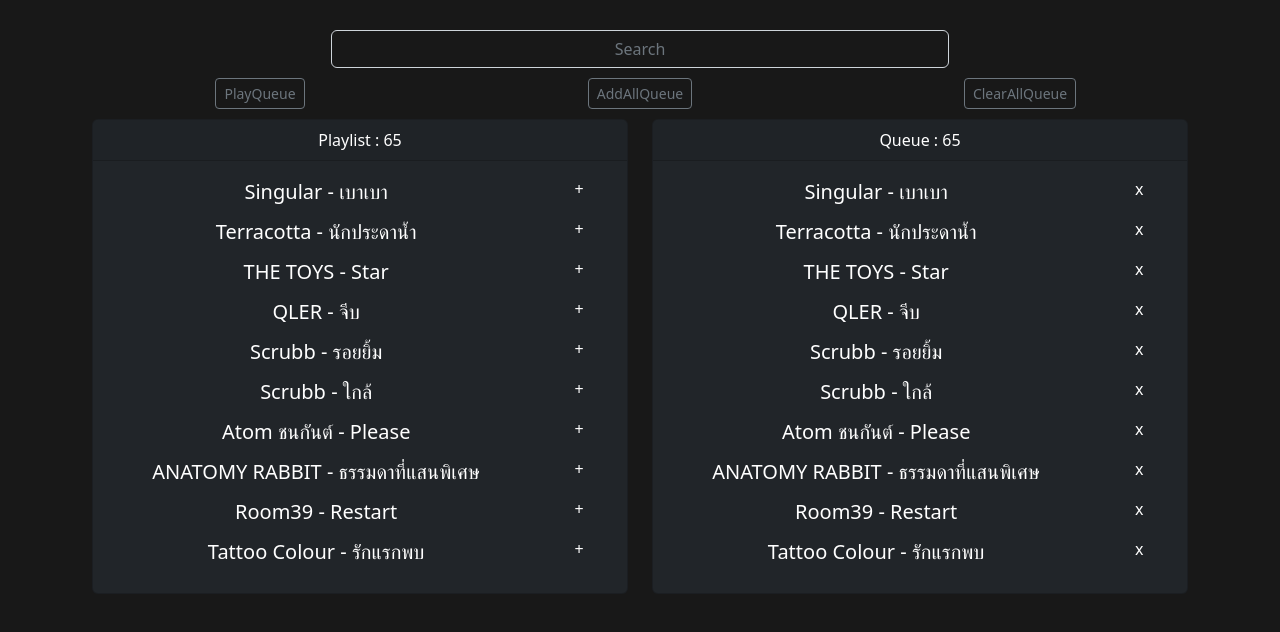
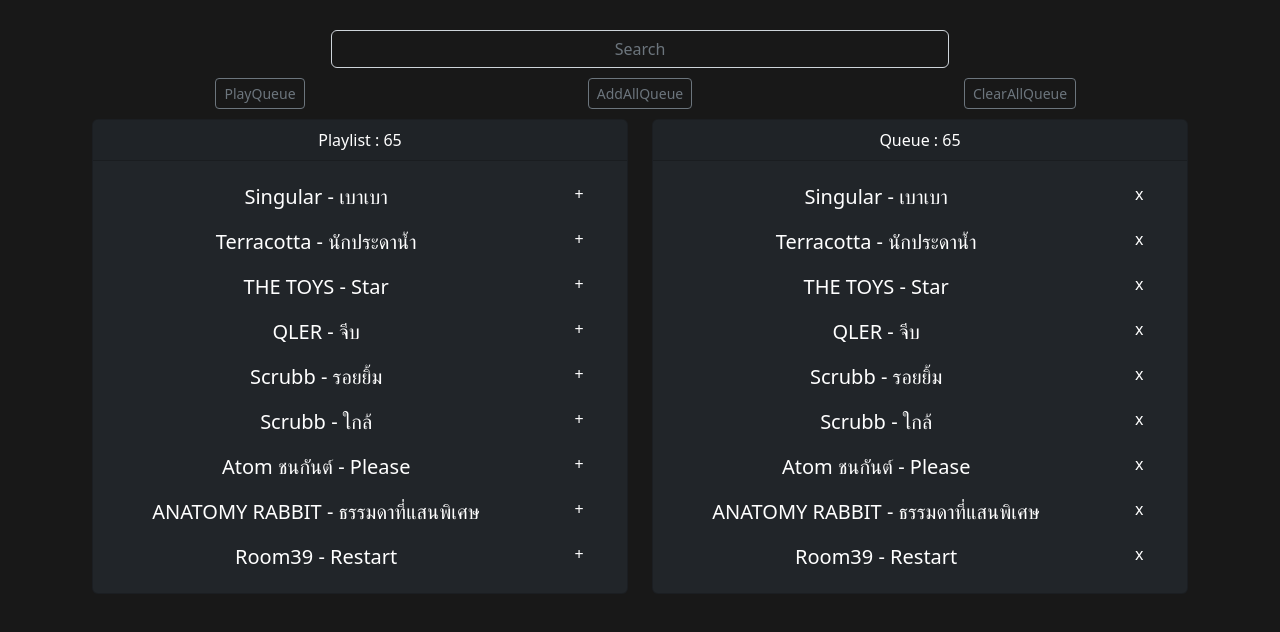
Before and after one commit to bestchse/musica, a React (Create React App) app: page / in a window 1280 px wide. Both pictures are taken after a click on the button "AddAllQueue". Shown: the top 632 px of the page. Built offline with nearby package versions, Linux system fonts and the light colour scheme.

Commit message:
add some margin with list

```diff
--- a/src/pages/Um.js
+++ b/src/pages/Um.js
@@ -200,9 +200,8 @@
                                 <Card.Header>Playlist : {this.state.Playlist.length}</Card.Header>
                                 <Card.Body >
                                     <div style={{ overflow: 'scroll', height: '50vh' }}>
-
                                         {SearchData.map((data, idx) => (
-                                            <div key={data.Key}>
+                                            <div key={data.Key} style={{ marginTop: 5, marginBottom: 5 }}>
                                                 <Row>
                                                     <Col md="10" xs="8" onClick={() => this.PlayMusic(data)} >
                                                         <div className="fontscale">
@@ -227,7 +226,7 @@
                                 <Card.Body>
                                     <div style={{ overflow: 'scroll', height: '50vh' }}>
                                         {this.state.QueuePlaylist.map((data, idx) => (
-                                            <div key={idx}>
+                                            <div key={idx} style={{ marginTop: 5, marginBottom: 5 }}>
                                                 <Row>
                                                     <Col md="10" xs="8" >
                                                         <div className="fontscale">
```
